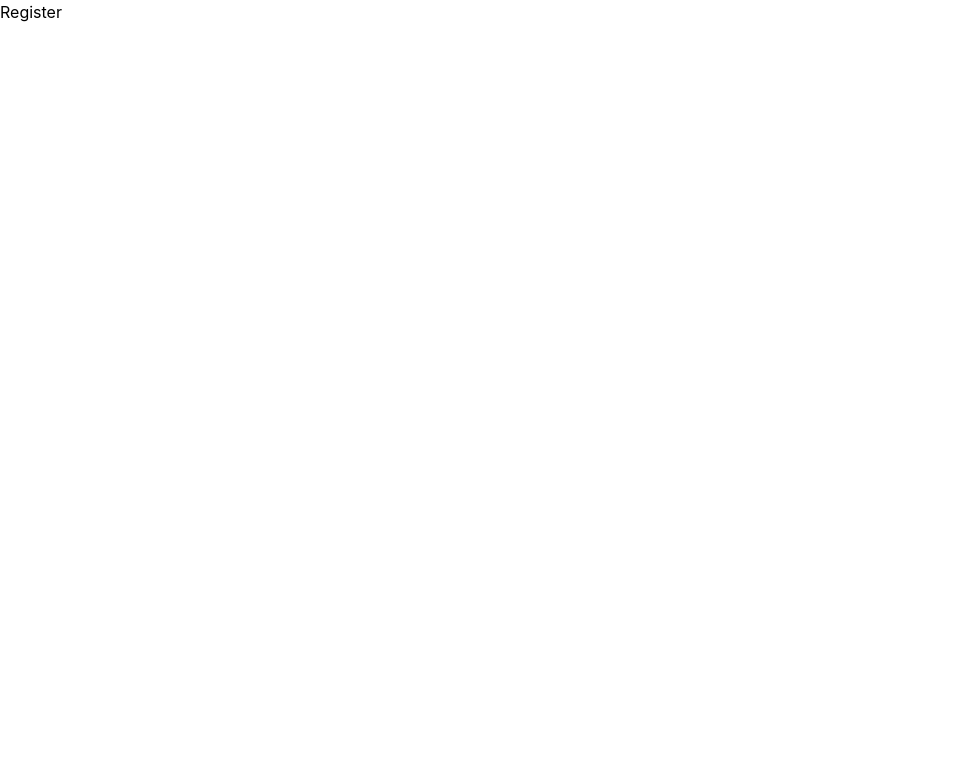
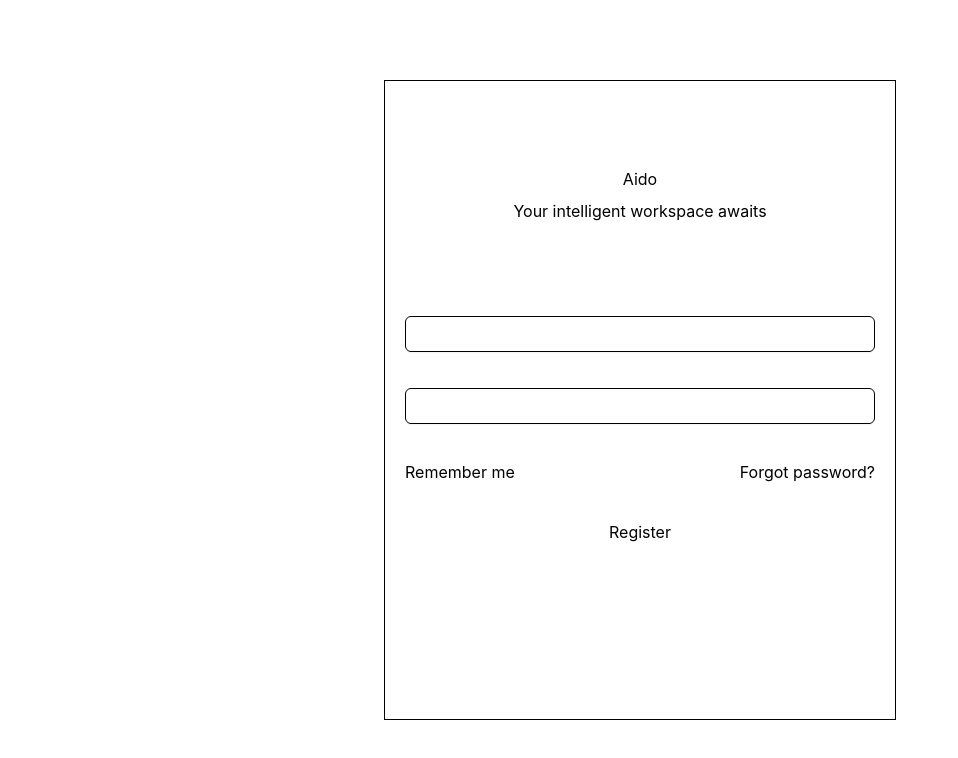
Before and after one commit to ajith-kanna/AIDO, a React (Vite) app in the folder client/: page / in a window 1280 px wide. Shown: the top 758 px of the page, without its empty margins (0-958 px from the left). Built offline with nearby package versions, Linux system fonts and the light colour scheme.

Commit message:
register on progress

```diff
--- /dev/null
+++ b/client/@/components/ui/input.tsx
@@ -0,0 +1,20 @@
+import * as React from "react"
+import { cn } from "cn"
+
+function Input({ className, type, ...props }: React.ComponentProps<"input">) {
+  return (
+    <input
+      type={type}
+      data-slot="input"
+      className={cn(
+        "h-9 w-full min-w-0 rounded-md border border-input bg-transparent px-3 py-1 text-base shadow-xs transition-[color,box-shadow] outline-none selection:bg-primary selection:text-primary-foreground file:inline-flex file:h-7 file:border-0 file:bg-transparent file:text-sm file:font-medium file:text-foreground placeholder:text-muted-foreground disabled:pointer-events-none disabled:cursor-not-allowed disabled:opacity-50 md:text-sm dark:bg-input/30",
+        "focus-visible:border-ring focus-visible:ring-[3px] focus-visible:ring-ring/50",
+        "aria-invalid:border-destructive aria-invalid:ring-destructive/20 dark:aria-invalid:ring-destructive/40",
+        className
+      )}
+      {...props}
+    />
+  )
+}
+
+export { Input }
--- a/client/package.json
+++ b/client/package.json
@@ -14,6 +14,7 @@
     "axios": "^1.20.0",
     "class-variance-authority": "^0.7.1",
     "clsx": "^2.1.1",
+    "cn": "^0.4.0",
     "firebase": "^12.19.0",
     "framer-motion": "^13.4.4",
     "lucide-react": "^1.48.0",
--- a/client/src/auth/Register.tsx
+++ b/client/src/auth/Register.tsx
@@ -1,9 +1,26 @@
-
-
+import { Input } from "@/components/ui/input";
 const Register = () => {
   return (
-    <div>Register</div>
-  )
-}
+    <div className="h-dvh flex flex-row justify-center items-center">
+      <div className="h-[80%] w-[40%] p-[20px] border">
+        <div className="h-[30%] flex flex-col justify-center items-center gap-2 ">
+          <div></div>
+          <h1>Aido</h1>
+          <p>Your intelligent workspace awaits</p>
+        </div>
+        <div className="h-[50%] flex flex-col justify-evenly">
+          <Input />
+          <Input />
+          <div className="flex flex-row justify-between">
+            <p>Remember me</p>
+            <button>Forgot password?</button>
+          </div>
+          <button>Register</button>
+        </div>
+        <div className="h-[20%]"></div>
+      </div>
+    </div>
+  );
+};
 
-export default Register
+export default Register;
--- /dev/null
+++ b/client/src/components/ui/input.tsx
@@ -0,0 +1,21 @@
+import * as React from "react"
+
+import { cn } from "@/lib/utils"
+
+function Input({ className, type, ...props }: React.ComponentProps<"input">) {
+  return (
+    <input
+      type={type}
+      data-slot="input"
+      className={cn(
+        "h-9 w-full min-w-0 rounded-md border border-input bg-transparent px-3 py-1 text-base shadow-xs transition-[color,box-shadow] outline-none selection:bg-primary selection:text-primary-foreground file:inline-flex file:h-7 file:border-0 file:bg-transparent file:text-sm file:font-medium file:text-foreground placeholder:text-muted-foreground disabled:pointer-events-none disabled:cursor-not-allowed disabled:opacity-50 md:text-sm dark:bg-input/30",
+        "focus-visible:border-ring focus-visible:ring-[3px] focus-visible:ring-ring/50",
+        "aria-invalid:border-destructive aria-invalid:ring-destructive/20 dark:aria-invalid:ring-destructive/40",
+        className,
+      )}
+      {...props}
+    />
+  )
+}
+
+export { Input }
```
Also changed, not shown: 1 other file (tests, documents, lock files or other folders).
